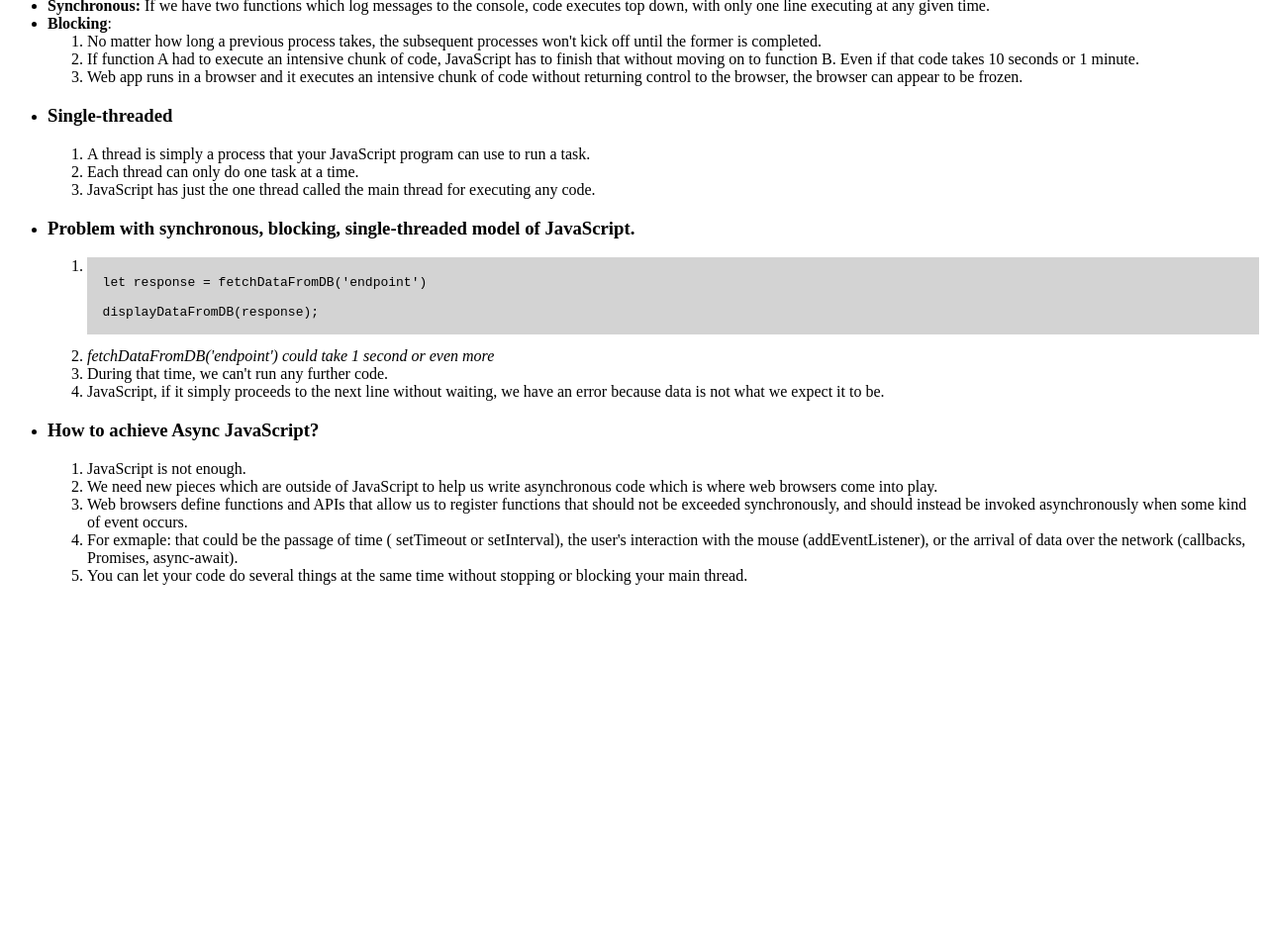
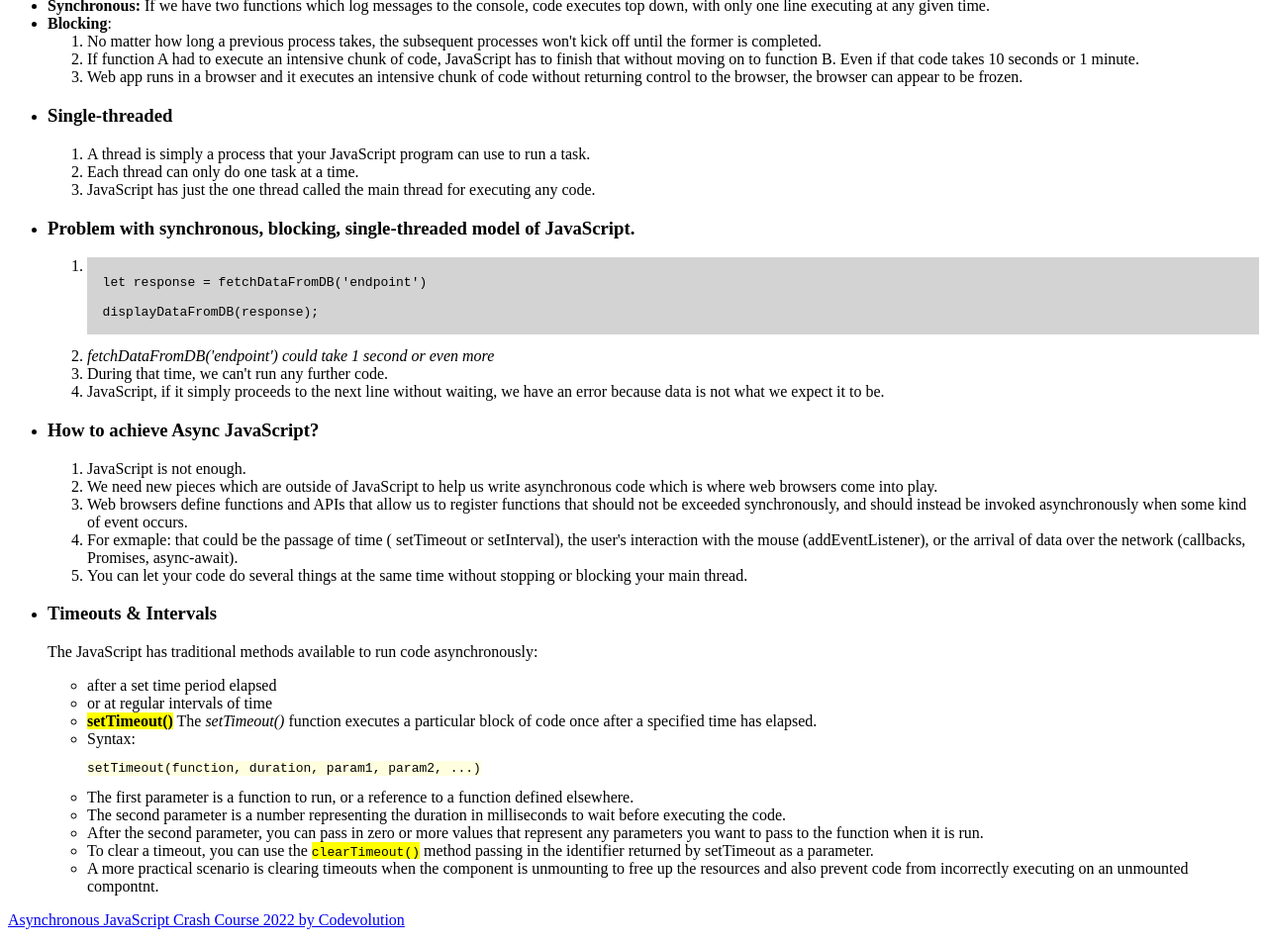
Before and after one commit to yugmani/async-js-codevolution, a website: page index.html in a window 1280 px wide. Shown: the part 87-1042 px from the top of the page at 99% size. Before the commit the page ends 800 px from the top, so only its background shows below. Drawn offline with Linux system fonts and the light colour scheme.

Commit message:
setTimeout()

```diff
--- a/index.html
+++ b/index.html
@@ -66,5 +66,24 @@
         <li>You can let your code do several things at the same time without stopping or blocking your main thread.</li>
       </ol>
     </li>
+    <li>
+    <h3>Timeouts & Intervals</h3>
+    <p>The JavaScript has traditional methods available to run code asynchronously:</p>
+  <ul>
+    <li>after a set time period elapsed</li>
+    <li>or at regular intervals of time</li>
+    <li><mark><strong>setTimeout()</strong></mark> The <em>setTimeout()</em> function executes a particular block of code once after a specified time has elapsed.</li>
+    <li>Syntax: <pre><code style="background-color:lightyellow;">setTimeout(function, duration, param1, param2, ...)</code></pre></li>
+    <li>The first parameter is a function to run, or a reference to a function defined elsewhere.</li>
+    <li>The second parameter is a number representing the duration in milliseconds to wait before executing the code.</li>
+    <li>After the second parameter, you can pass in zero or more values that represent any parameters you want to pass to the function when it is run.</li>
+    <li>To clear a timeout, you can use the <mark><code>clearTimeout()</code></mark> method passing in the identifier returned by setTimeout as a parameter.</li>
+    <li>A more practical scenario is clearing timeouts when the component is unmounting to free up the resources and also prevent code from incorrectly executing on an unmounted compontnt.</li>
   </ul>
+  </li>
+  </ul>
+
+  <p>
+  <a href="https://www.youtube.com/watch?v=exBgWAIeIeg">Asynchronous JavaScript Crash Course 2022 by Codevolution</a>
+  </p>
 </div>
```
Also changed, not shown: index.js (+22 -0 lines).
